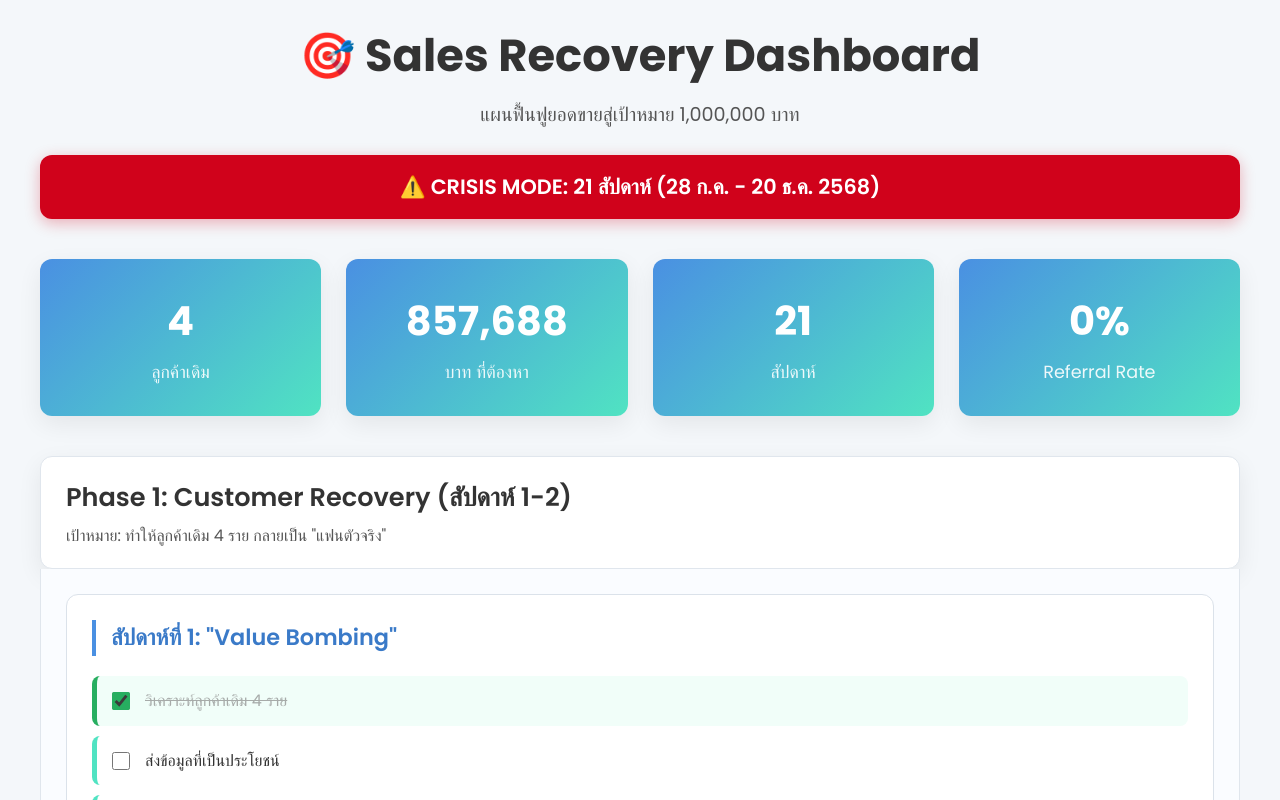
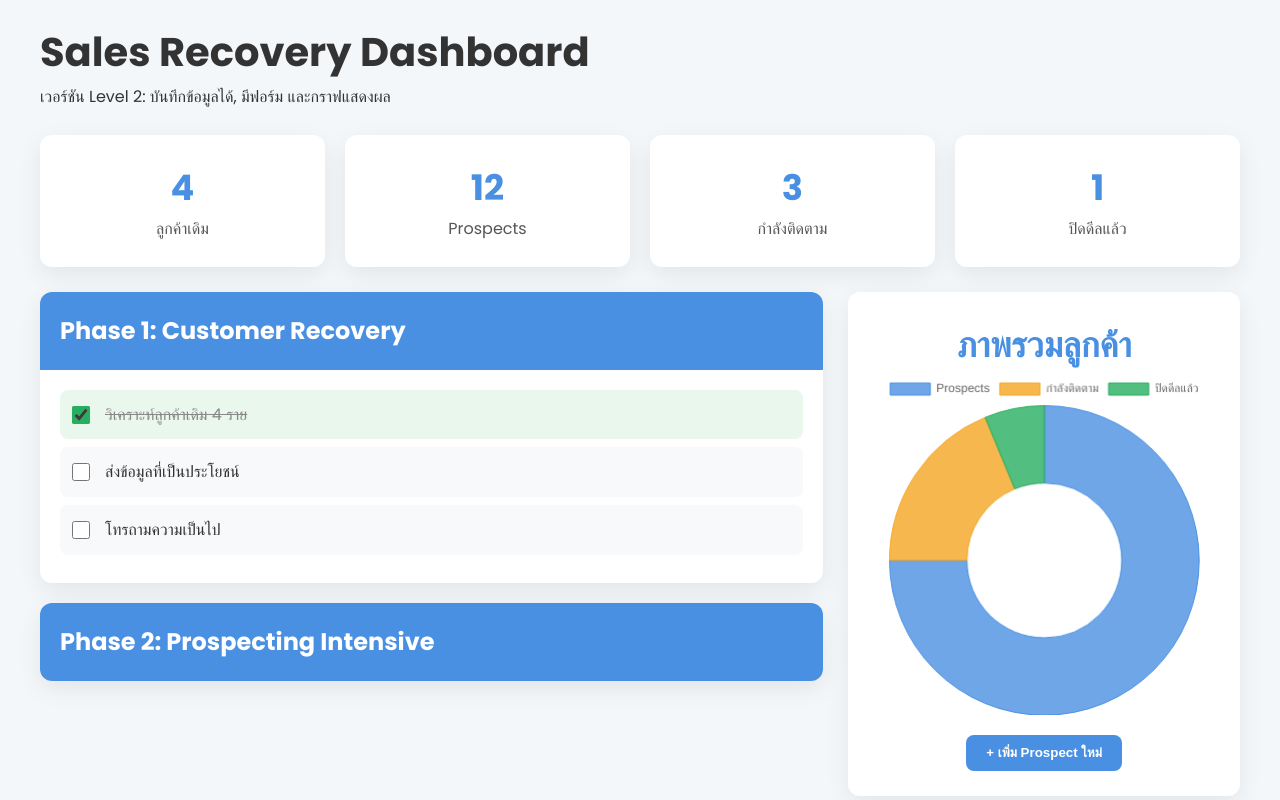
Before and after one commit to watcharin37/sales-dashboard, a plain HTML site: page index.html in a window 1280 px wide. Both pictures are taken after a click on the item "วิเคราะห์ลูกค้าเดิม 4 ราย". Shown: the top 800 px of the page. Drawn offline with nearby package versions, Linux system fonts and the light colour scheme.

Commit message:
Update index.html

```diff
--- a/index.html
+++ b/index.html
@@ -3,133 +3,198 @@
 <head>
     <meta charset="UTF-8">
     <meta name="viewport" content="width=device-width, initial-scale=1.0">
-    <title>Sales Recovery Dashboard</title>
+    <title>Sales Dashboard - Level 2</title>
     <link rel="preconnect" href="https://fonts.googleapis.com">
     <link rel="preconnect" href="https://fonts.gstatic.com" crossorigin>
     <link href="https://fonts.googleapis.com/css2?family=Poppins:wght@400;500;600;700&display=swap" rel="stylesheet">
+    <script src="https://cdn.jsdelivr.net/npm/chart.js"></script>
     <style>
         :root {
-            --primary-color: #4A90E2;
-            --primary-dark: #3a7ac8;
-            --secondary-color: #50E3C2;
-            --text-color: #333;
-            --text-light: #555;
-            --bg-color: #f4f7fa;
-            --card-bg: #ffffff;
-            --border-color: #e0e6ed;
-            --danger-color: #D0021B;
-            --warning-color: #F5A623;
-            --success-color: #27AE60;
-            --shadow: 0 8px 25px rgba(0, 0, 0, 0.07);
-            --border-radius: 12px;
+            --primary-color: #4A90E2; --primary-dark: #3a7ac8; --secondary-color: #50E3C2;
+            --text-color: #333; --text-light: #555; --bg-color: #f4f7fa; --card-bg: #ffffff;
+            --border-color: #e0e6ed; --danger-color: #D0021B; --warning-color: #F5A623;
+            --success-color: #27AE60; --shadow: 0 8px 25px rgba(0, 0, 0, 0.07); --border-radius: 12px;
         }
         * { margin: 0; padding: 0; box-sizing: border-box; }
-        body { font-family: 'Poppins', 'Segoe UI', Tahoma, Geneva, Verdana, sans-serif; background-color: var(--bg-color); color: var(--text-color); line-height: 1.6; padding: 20px; }
-        .dashboard { max-width: 1200px; margin: 0 auto; }
-        .header { text-align: center; margin-bottom: 40px; }
-        .header h1 { color: var(--text-color); font-size: 2.8em; font-weight: 700; margin-bottom: 8px; }
-        .header .subtitle { color: var(--text-light); font-size: 1.2em; margin-bottom: 25px; }
-        .crisis-banner { background: var(--danger-color); color: white; padding: 15px 20px; border-radius: var(--border-radius); margin-bottom: 30px; font-size: 1.3em; font-weight: 600; box-shadow: 0 4px 15px rgba(208, 2, 27, 0.3); }
-        .stats-grid { display: grid; grid-template-columns: repeat(auto-fit, minmax(250px, 1fr)); gap: 25px; margin-bottom: 40px; }
-        .stat-card { background: linear-gradient(135deg, var(--primary-color) 0%, #50E3C2 100%); color: white; padding: 30px; border-radius: var(--border-radius); text-align: center; box-shadow: var(--shadow); transition: transform 0.3s ease; }
-        .stat-card:hover { transform: translateY(-5px); }
-        .stat-card h3 { font-size: 2.5em; font-weight: 700; margin-bottom: 5px; }
-        .stat-card p { font-size: 1.1em; opacity: 0.9; }
-        .phase-container { margin-bottom: 25px; }
-        .phase-header { background: var(--card-bg); color: var(--text-color); padding: 20px 25px; border-radius: var(--border-radius); cursor: pointer; transition: all 0.3s ease; box-shadow: var(--shadow); border: 1px solid var(--border-color); }
-        .phase-header:hover { transform: translateY(-3px); border-color: var(--primary-color); }
-        .phase-header h2 { font-size: 1.6em; font-weight: 600; margin-bottom: 5px; }
-        .phase-header p { font-size: 1em; color: var(--text-light); }
-        .phase-content { display: none; padding: 25px; background: #fafcff; border-radius: 0 0 var(--border-radius) var(--border-radius); border: 1px solid var(--border-color); border-top: none; }
-        .phase-content.active { display: block; animation: fadeIn 0.5s ease; }
-        @keyframes fadeIn { from { opacity: 0; transform: translateY(-10px); } to { opacity: 1; transform: translateY(0); } }
-        .week-card { background: var(--card-bg); border-radius: var(--border-radius); padding: 25px; margin-bottom: 25px; border: 1px solid #dbe2ea; }
-        .week-card h3 { color: var(--primary-dark); margin-bottom: 20px; font-size: 1.4em; font-weight: 600; border-left: 4px solid var(--primary-color); padding-left: 15px; }
+        body { font-family: 'Poppins', sans-serif; background-color: var(--bg-color); color: var(--text-color); line-height: 1.6; padding: 20px; }
+        .dashboard { max-width: 1200px; margin: 0 auto; display: grid; gap: 25px; }
+        .header h1 { font-size: 2.5em; }
+        .stats-grid { display: grid; grid-template-columns: repeat(auto-fit, minmax(200px, 1fr)); gap: 20px; }
+        .stat-card { background: var(--card-bg); padding: 25px; border-radius: var(--border-radius); box-shadow: var(--shadow); text-align: center; }
+        .stat-card h3 { font-size: 2.2em; font-weight: 700; color: var(--primary-color); }
+        .stat-card p { color: var(--text-light); }
+        .main-content { display: grid; grid-template-columns: 2fr 1fr; gap: 25px; }
+        .phase-container { display: flex; flex-direction: column; gap: 20px; }
+        .phase-card { background: var(--card-bg); border-radius: var(--border-radius); box-shadow: var(--shadow); overflow: hidden; }
+        .phase-header { padding: 20px; background: var(--primary-color); color: white; cursor: pointer; }
+        .phase-content { padding: 20px; display: none; }
+        .phase-content.active { display: block; }
         .task-list { list-style: none; padding: 0; }
-        .task-list li { background: var(--card-bg); padding: 12px 15px; margin-bottom: 10px; border-radius: 8px; border-left: 5px solid var(--secondary-color); cursor: pointer; transition: all 0.3s ease; display: flex; align-items: center; }
-        .task-list li:hover { transform: translateX(5px); box-shadow: 0 4px 10px rgba(0,0,0,0.04); }
-        .task-list li.completed { background: #f1fef9; color: #888; border-left-color: var(--success-color); }
-        .task-list li.completed span { text-decoration: line-through; opacity: 0.7; }
-        .checkbox { margin-right: 15px; width: 18px; height: 18px; accent-color: var(--success-color); pointer-events: none; }
+        .task-list li { padding: 12px; margin-bottom: 8px; border-radius: 8px; background: #f8f9fa; cursor: pointer; display: flex; align-items: center; transition: background-color 0.2s; }
+        .task-list li:hover { background-color: #e9ecef; }
+        .task-list li.completed { background: #eaf7ed; color: #888; }
+        .task-list li.completed span { text-decoration: line-through; }
+        .checkbox { margin-right: 15px; width: 18px; height: 18px; pointer-events: none; accent-color: var(--success-color); }
+        .btn { background-color: var(--primary-color); color: white; padding: 10px 20px; border: none; border-radius: 8px; cursor: pointer; font-weight: 600; transition: background-color 0.2s; }
+        .btn:hover { background-color: var(--primary-dark); }
+        .modal { display: none; position: fixed; z-index: 1000; left: 0; top: 0; width: 100%; height: 100%; overflow: auto; background-color: rgba(0,0,0,0.5); }
+        .modal-content { background-color: #fefefe; margin: 15% auto; padding: 30px; border: 1px solid #888; width: 80%; max-width: 500px; border-radius: var(--border-radius); }
+        .modal.active { display: flex; align-items: center; justify-content: center; }
+        .modal-content h2 { margin-bottom: 20px; }
+        .modal-content input { width: 100%; padding: 10px; margin-bottom: 15px; border: 1px solid var(--border-color); border-radius: 8px; }
+        @media (max-width: 900px) { .main-content { grid-template-columns: 1fr; } }
     </style>
 </head>
 <body>
     <div class="dashboard">
         <div class="header">
-            <h1>🎯 Sales Recovery Dashboard</h1>
-            <p class="subtitle">แผนฟื้นฟูยอดขายสู่เป้าหมาย 1,000,000 บาท</p>
-            <div class="crisis-banner">⚠️ CRISIS MODE: 21 สัปดาห์ (28 ก.ค. - 20 ธ.ค. 2568)</div>
+            <h1>Sales Recovery Dashboard</h1>
+            <p>เวอร์ชัน Level 2: บันทึกข้อมูลได้, มีฟอร์ม และกราฟแสดงผล</p>
         </div>
+
         <div class="stats-grid">
             <div class="stat-card"><h3>4</h3><p>ลูกค้าเดิม</p></div>
-            <div class="stat-card"><h3>857,688</h3><p>บาท ที่ต้องหา</p></div>
-            <div class="stat-card"><h3>21</h3><p>สัปดาห์</p></div>
-            <div class="stat-card"><h3>0%</h3><p>Referral Rate</p></div>
+            <div class="stat-card"><h3>12</h3><p>Prospects</p></div>
+            <div class="stat-card"><h3>3</h3><p>กำลังติดตาม</p></div>
+            <div class="stat-card"><h3>1</h3><p>ปิดดีลแล้ว</p></div>
         </div>
 
+        <div class="main-content">
             <div class="phase-container">
-            <div class="phase-header" onclick="togglePhase(this)">
-                <div>
-                    <h2>Phase 1: Customer Recovery (สัปดาห์ 1-2)</h2>
-                    <p>เป้าหมาย: ทำให้ลูกค้าเดิม 4 ราย กลายเป็น "แฟนตัวจริง"</p>
+                <div class="phase-card">
+                    <div class="phase-header" onclick="togglePhase(this)"><h2>Phase 1: Customer Recovery</h2></div>
+                    <div class="phase-content active">
+                        <ul class="task-list">
+                            <li onclick="toggleTask(this, 'task-1')"><input type="checkbox" class="checkbox"><span>วิเคราะห์ลูกค้าเดิม 4 ราย</span></li>
+                            <li onclick="toggleTask(this, 'task-2')"><input type="checkbox" class="checkbox"><span>ส่งข้อมูลที่เป็นประโยชน์</span></li>
+                            <li onclick="toggleTask(this, 'task-3')"><input type="checkbox" class="checkbox"><span>โทรถามความเป็นไป</span></li>
+                        </ul>
                     </div>
                 </div>
+                <div class="phase-card">
+                    <div class="phase-header" onclick="togglePhase(this)"><h2>Phase 2: Prospecting Intensive</h2></div>
                     <div class="phase-content">
-                <div class="week-card">
-                    <h3>สัปดาห์ที่ 1: "Value Bombing"</h3>
                         <ul class="task-list">
-                        <li onclick="toggleTask(this)"><input type="checkbox" class="checkbox"><span>วิเคราะห์ลูกค้าเดิม 4 ราย</span></li>
-                        <li onclick="toggleTask(this)"><input type="checkbox" class="checkbox"><span>ส่งข้อมูลที่เป็นประโยชน์</span></li>
-                        <li onclick="toggleTask(this)"><input type="checkbox" class="checkbox"><span>โทรถามความเป็นไป</span></li>
-                        <li onclick="toggleTask(this)"><input type="checkbox" class="checkbox"><span>เยี่ยมลูกค้าทุกคน (ไม่ขาย)</span></li>
-                    </ul>
-                </div>
-                <div class="week-card">
-                    <h3>สัปดาห์ที่ 2: "Referral System Setup"</h3>
-                    <ul class="task-list">
-                        <li onclick="toggleTask(this)"><input type="checkbox" class="checkbox"><span>ทำ Referral Card สวยๆ</span></li>
-                        <li onclick="toggleTask(this)"><input type="checkbox" class="checkbox"><span>สร้างสคริปต์ขอแนะนำ</span></li>
-                        <li onclick="toggleTask(this)"><input type="checkbox" class="checkbox"><span>ทดสอบขอแนะนำ 1 ราย</span></li>
+                            <li onclick="toggleTask(this, 'task-4')"><input type="checkbox" class="checkbox"><span>Cold Outreach: ผู้ประกอบการร้านค้า</span></li>
+                            <li onclick="toggleTask(this, 'task-5')"><input type="checkbox" class="checkbox"><span>Content Marketing: สร้าง Facebook Page</span></li>
                         </ul>
                     </div>
                 </div>
             </div>
 
-        <div class="phase-container">
-            <div class="phase-header" onclick="togglePhase(this)">
-                <div>
-                    <h2>Phase 2: Prospecting Intensive (สัปดาห์ 3-8)</h2>
-                    <p>เป้าหมาย: สร้างฐานลูกค้าใหม่ 20 ราย</p>
-                </div>
-            </div>
-            <div class="phase-content">
-                <div class="week-card">
-                    <h3>แหล่งหา Prospects ใหม่</h3>
-                    <ul class="task-list">
-                        <li onclick="toggleTask(this)"><input type="checkbox" class="checkbox"><span>Cold Outreach: ผู้ประกอบการร้านค้า</span></li>
-                        <li onclick="toggleTask(this)"><input type="checkbox" class="checkbox"><span>Content Marketing: สร้าง Facebook Page</span></li>
-                        <li onclick="toggleTask(this)"><input type="checkbox" class="checkbox"><span>Community Building: เข้าร่วมกลุ่มผู้ประกอบการ</span></li>
-                    </ul>
+            <div class="sidebar">
+                <div class="stat-card">
+                    <h3>ภาพรวมลูกค้า</h3>
+                    <canvas id="prospectChart"></canvas>
+                    <button class="btn" style="margin-top: 20px;" onclick="openModal()">+ เพิ่ม Prospect ใหม่</button>
                 </div>
             </div>
         </div>
     </div>
 
+    <div id="addProspectModal" class="modal">
+        <div class="modal-content">
+            <span onclick="closeModal()" style="float:right; cursor:pointer; font-size: 28px;">&times;</span>
+            <h2>เพิ่ม Prospect ใหม่</h2>
+            <form id="prospectForm">
+                <input type="text" id="prospectName" placeholder="ชื่อ Prospect" required>
+                <input type="text" id="prospectContact" placeholder="ข้อมูลติดต่อ (เบอร์โทร, Line)">
+                <input type="text" id="prospectSource" placeholder="ที่มา (เช่น เดินตลาด, Facebook)">
+                <button type="submit" class="btn">บันทึก</button>
+            </form>
+        </div>
+    </div>
+
     <script>
+        // --- Task Management & Data Persistence ---
+        let tasks = {};
+
         function togglePhase(headerElement) {
             const content = headerElement.nextElementSibling;
             content.style.display = content.style.display === 'block' ? 'none' : 'block';
-            headerElement.classList.toggle('active');
         }
 
-        function toggleTask(taskElement) {
+        function toggleTask(taskElement, taskId) {
             const checkbox = taskElement.querySelector('.checkbox');
             checkbox.checked = !checkbox.checked;
             taskElement.classList.toggle('completed');
+            tasks[taskId] = checkbox.checked;
+            saveTasks();
         }
 
-        // Automatically open the first phase on load
+        function saveTasks() {
+            localStorage.setItem('salesDashboardTasks', JSON.stringify(tasks));
+        }
+
+        function loadTasks() {
+            const savedTasks = JSON.parse(localStorage.getItem('salesDashboardTasks'));
+            if (savedTasks) {
+                tasks = savedTasks;
+                Object.keys(tasks).forEach(taskId => {
+                    const taskElement = document.querySelector(`[onclick="toggleTask(this, '${taskId}')"]`);
+                    if (taskElement && tasks[taskId]) {
+                        taskElement.classList.add('completed');
+                        taskElement.querySelector('.checkbox').checked = true;
+                    }
+                });
+            }
+        }
+
+        // --- Modal ---
+        const modal = document.getElementById('addProspectModal');
+        const prospectForm = document.getElementById('prospectForm');
+
+        function openModal() { modal.classList.add('active'); }
+        function closeModal() { modal.classList.remove('active'); }
+
+        window.onclick = function(event) {
+            if (event.target == modal) { closeModal(); }
+        }
+
+        prospectForm.addEventListener('submit', function(event) {
+            event.preventDefault();
+            const name = document.getElementById('prospectName').value;
+            alert(`เพิ่ม Prospect ใหม่สำเร็จ: ${name}`);
+            prospectForm.reset();
+            closeModal();
+        });
+
+        // --- Chart.js ---
+        const ctx = document.getElementById('prospectChart').getContext('2d');
+        const prospectChart = new Chart(ctx, {
+            type: 'doughnut',
+            data: {
+                labels: ['Prospects', 'กำลังติดตาม', 'ปิดดีลแล้ว'],
+                datasets: [{
+                    label: 'สถานะลูกค้า',
+                    data: [12, 3, 1], // Static data for now
+                    backgroundColor: [
+                        'rgba(74, 144, 226, 0.8)', // Blue
+                        'rgba(245, 166, 35, 0.8)',  // Orange
+                        'rgba(39, 174, 96, 0.8)'    // Green
+                    ],
+                    borderColor: [
+                        'rgba(74, 144, 226, 1)',
+                        'rgba(245, 166, 35, 1)',
+                        'rgba(39, 174, 96, 1)'
+                    ],
+                    borderWidth: 1
+                }]
+            },
+            options: {
+                responsive: true,
+                plugins: {
+                    legend: {
+                        position: 'top',
+                    }
+                }
+            }
+        });
+
+        // --- Initialize on Page Load ---
         document.addEventListener('DOMContentLoaded', function() {
+            loadTasks();
+            // Automatically open the first phase
             const firstPhaseHeader = document.querySelector('.phase-header');
             if (firstPhaseHeader) {
                 togglePhase(firstPhaseHeader);
```
Lines whose indentation alone changed are shown as unchanged.
